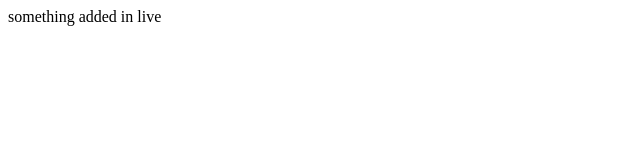
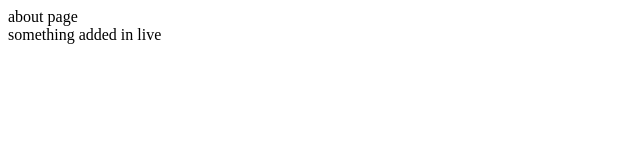
Before and after one commit to thevaibhavmore/Test, a plain HTML site: page about.html in a window 1280 px wide. Shown: the whole page, without its empty margins (0-640 px from the left). Drawn offline with Linux system fonts and the light colour scheme.

Commit message:
Header content added in about.html

```diff
--- a/about.html
+++ b/about.html
@@ -11,7 +11,7 @@
 
 <div class="main">
 	<div class="sidebar">
-
+		about page
 	</div>
 	<div class="mainbody">
 		something added in live
```
